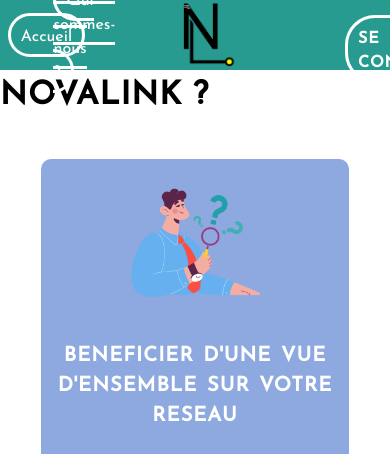
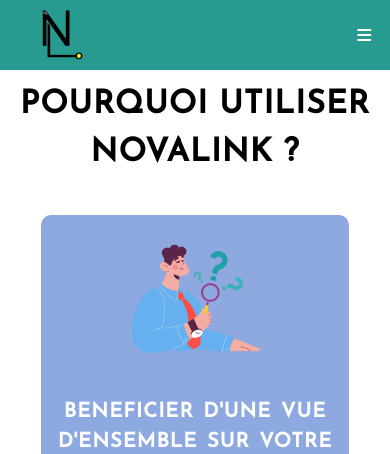
Before and after one commit to siralex214/tram_reseaux, a PHP site: page / in a window 390 px wide. Shown: the top 454 px of the page. Run offline with PHP 8.4, Linux system fonts and the light colour scheme; data comes from the database, SQL or seed files in the repository.

Commit message:
menu burger

```diff
--- a/assets/style/style.css
+++ b/assets/style/style.css
@@ -1874,6 +1874,8 @@
 @media screen and (max-width: 700px) {
     footer {
         text-align: center;
+        align-items: center;
+        width: auto;
     }
 
     #pages {
@@ -1886,12 +1888,47 @@
 }
 
 /* RESPONSIVE NAVBAR */
-@media (max-width: 786px) {
-
-}
-
-@media (max-width: 786px) {
-    /* MENU BURGER */
+
+#burger_menu{
+    display: none;
+}
+
+@media (max-width: 1194px) {
+    #burger_menu{
+        display: block;
+    }
+    #ul_deux{
+        display: none;
+    }
+    #button_label{
+        display: none;
+    }
+    header {
+        width: 100%;
+        height: 70px;
+        background-color: #279b8f;
+        display: flex;
+        flex-direction: row;
+        color: white;
+        border: none;
+        position: fixed;
+        align-items: center;
+        justify-content: space-around;
+    }
+    header img {
+        margin-left: 20px;
+        padding: 3px;
+        width: 43px;
+    }
+    #titre_bloc_accueil_texte {
+        color: #000000;
+        display: flex;
+        justify-content: center;
+        word-spacing: 6px;
+        letter-spacing: 1px;
+        margin-top: 20%;
+        text-align: center;
+    }
 }
 
 /* RESPONSIVE DASHBORD */
--- a/inclu/header.php
+++ b/inclu/header.php
@@ -113,6 +113,7 @@
 
     </ul>
 
+    <i id="burger_menu" class="fas fa-bars"></i>
 
 
 </header>
```
